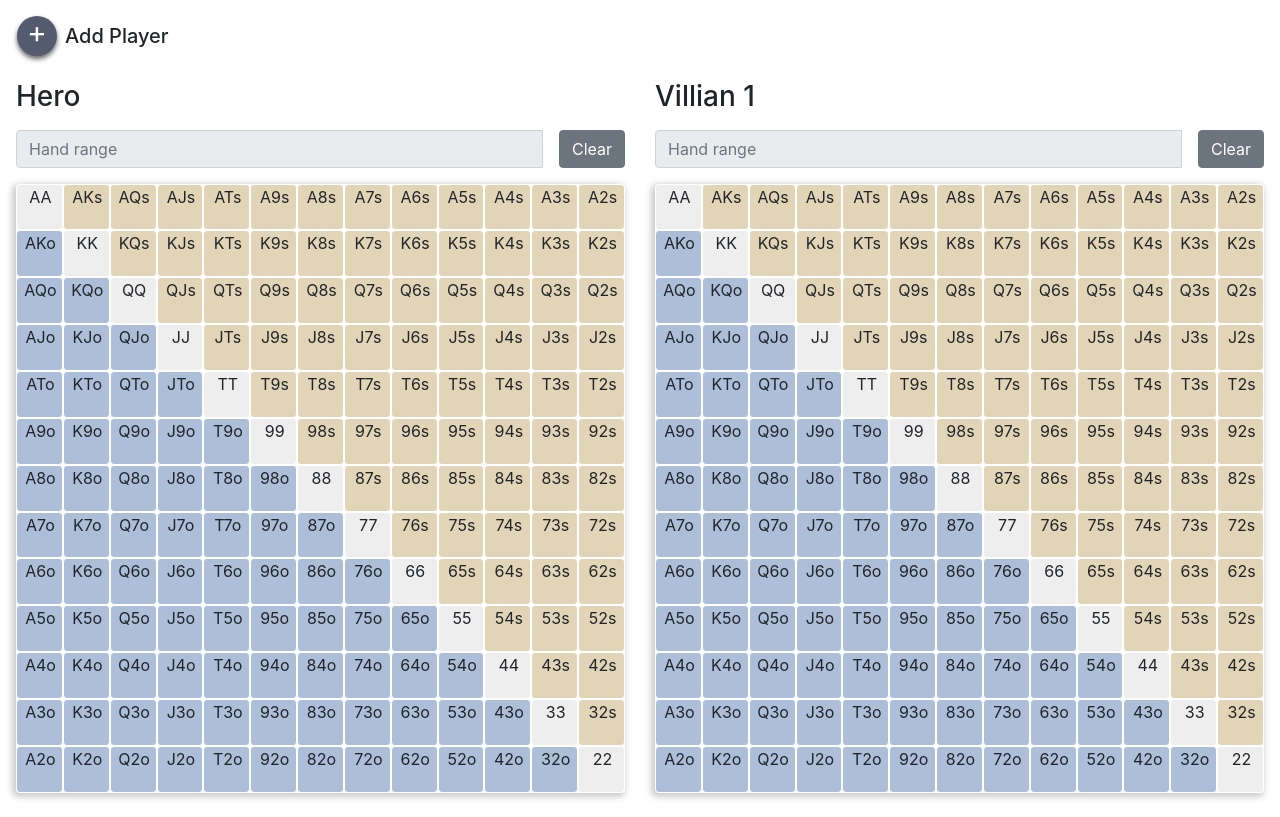
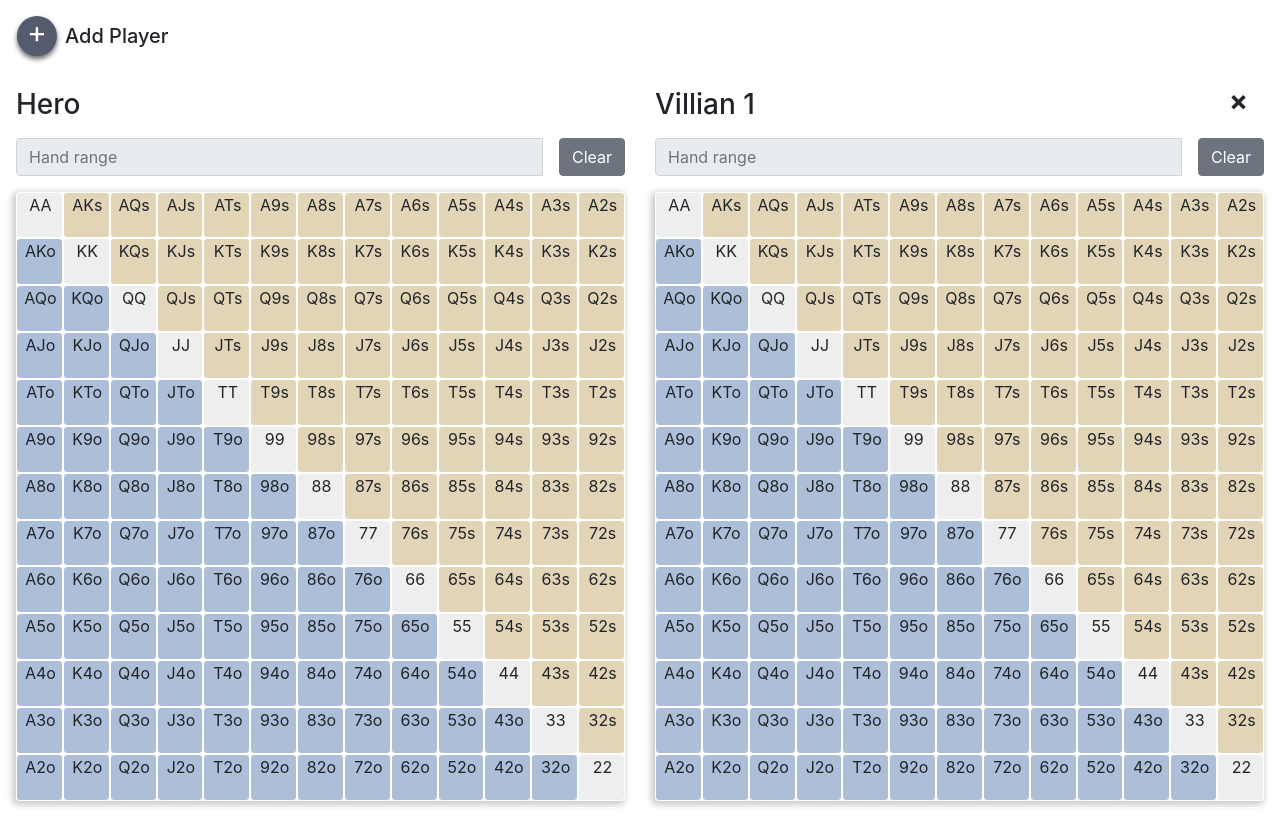
Before and after one commit to John-Simmons/poker-analysis, a React (Create React App) app: page / in a window 1280 px wide. Built offline with nearby package versions, Linux system fonts and the light colour scheme.

Commit message:
Added remove functionality

```diff
--- a/src/AddSelector/AddSelector.css
+++ b/src/AddSelector/AddSelector.css
@@ -23,7 +23,11 @@
 .add-btn:hover {
    box-shadow: 0 3px 7px 0 #666;
    transform: scale(1.05);
-   background-color: coral;
+   background-color: #777d8f;
+}
+
+.add-btn:active {
+    box-shadow: inset 0px 0px 5px rgba(0,0,0,0.9);
 }
 
 .add-btn-label{
--- a/src/App.js
+++ b/src/App.js
@@ -10,8 +10,8 @@ import AddSelector from "./AddSelector/AddSelector"
 class App extends Component {
     state = {
         players: [
-            {id: "Hero", range: [], type: "range"},
-            {id: "Villian 1", range: [], type: "range"}
+            {id: "Hero", range: [], type: "range", removable: false},
+            {id: "Villian", range: [], type: "range", removable: true}
         ]
     }
 
@@ -43,10 +43,14 @@ class App extends Component {
     addPlayerHandler = () => {
         const newPlayers = [...this.state.players]
 
-        let newName = "Villian";
-        newName = newName.concat(newPlayers.length.toString());
+        newPlayers.push({id: "Villian", range:[], type:"range", removable:true});
 
-        newPlayers.push({id:newName, range:[], type:"range"});
+        this.setState({players: newPlayers});
+    }
+
+    removePlayerHandler = (index) => {
+        const newPlayers = [...this.state.players]
+        newPlayers.splice(index, 1);
 
         this.setState({players: newPlayers});
     }
@@ -74,15 +78,14 @@ class App extends Component {
                     {this.state.players.map((player, index) =>{
                         return <div
                             className="col-xs-12 col-sm-6 col-md-6 col-lg-6"
-                            key={player.id}>
+                            key={player.id.concat(index)}>
                             <RangeSelector
-                                range={player.range}
-                                entityId={player.id}
+                                player={player}
                                 index={index}
-                                type={player.type}
                                 clearRange={() => this.clearRangeHandler(index)}
                                 enterRange={(event) => this.enterRangeHandler(event)}
-                                selectHand={(handId) => this.selectHandHandler(handId, index)}>
+                                selectHand={(handId) => this.selectHandHandler(handId, index)}
+                                removePlayer={() => this.removePlayerHandler(index)}>
                                 {player.id}
                             </RangeSelector>
                         </div>
--- a/src/RangeSelector/RangeSelector.css
+++ b/src/RangeSelector/RangeSelector.css
@@ -3,13 +3,26 @@
 }
 
 .rt-header{
+    display: inline-block;
     text-align: left;
-    margin: 8px 0px;
+    margin-top: 16px;
+    margin-bottom: 0px;
 }
 
 .rt-input-container{
     margin: 16px 0;
 }
+
+.close-btn{
+    display: inline-block;
+    float: right;
+    font-weight: bold;
+    font-size: 28px;
+    cursor: pointer;
+    margin-right: 16px;
+    margin-top: 8px;
+}
+
 
 #rt-col{
     padding-right: 0px;
--- a/src/RangeSelector/RangeSelector.js
+++ b/src/RangeSelector/RangeSelector.js
@@ -2,12 +2,26 @@ import React from 'react';
 import RangeTable from "../RangeTable/RangeTable"
 
 const rangeSelector = (props) => {
+    //Create removeable
+    let closeBtn = null;
+
+    if (props.player.removable){
+        closeBtn = (
+            <div
+                className="close-btn"
+                onClick={props.removePlayer}>
+                &times;
+            </div>
+        );
+    }
+
     return (
         <div className="RangeSelector">
             <h3
                 className="rt-header">
-                {props.children}
+                {props.index>0 ? props.children.concat(" ", props.index): props.children}
             </h3>
+            {closeBtn}
             <div className="rt-input-container input-group">
                 <input
                     className="form-control rt-input"
@@ -15,7 +29,7 @@ const rangeSelector = (props) => {
                     placeholder="Hand range"
                     type="text"
                     readOnly
-                    value={props.range.join(", ")}
+                    value={props.player.range.join(", ")}
                     onBlur={props.enterRange}
                 />
                 <span className="input-group-btn">
@@ -28,7 +42,7 @@ const rangeSelector = (props) => {
                 </span>
             </div>
             <RangeTable
-                range={props.range}
+                range={props.player.range}
                 index={props.index}
                 selectHand={props.selectHand}
             />
```
